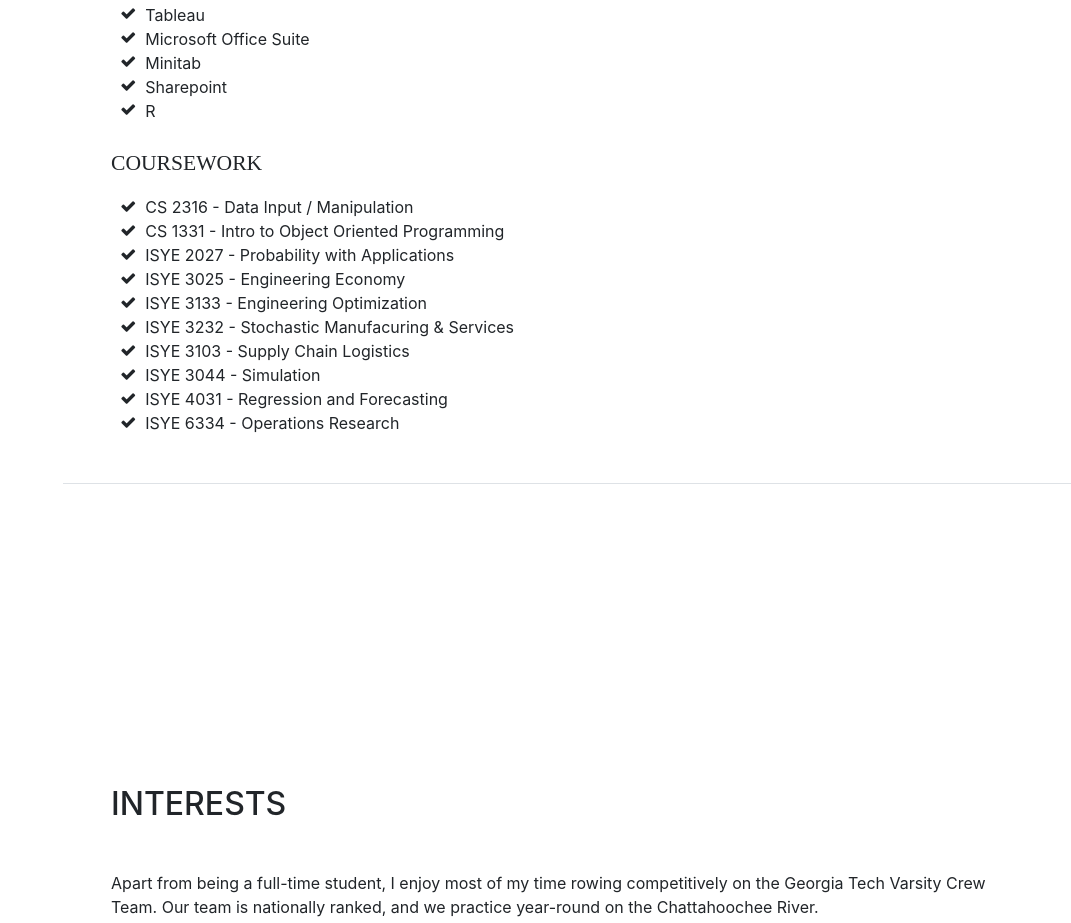
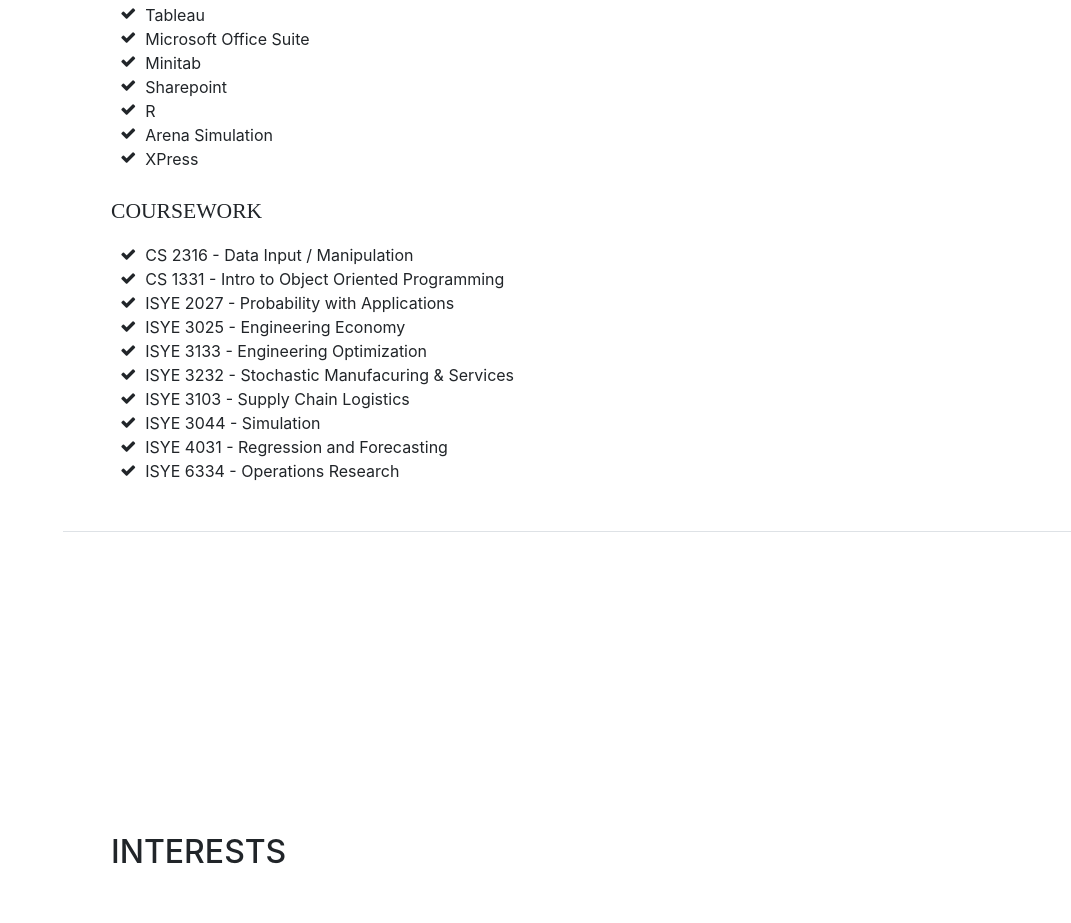
Before and after one commit to alisonsuhm/alisonsuhm.github.io, a website with bundled scripts: page index.html in a window 1280 px wide. Shown: the part 3320-4243 px from the top of the page, without its empty margins (209-1280 px from the left). Built offline with nearby package versions, Linux system fonts and the light colour scheme; a web font is replaced by a local one.

Commit message:
adding software

```diff
--- a/index.html
+++ b/index.html
@@ -246,6 +246,12 @@
             <li>
               <i class="fa-li fa fa-check"></i>
               R</li>
+            <li>
+              <i class="fa-li fa fa-check"></i>
+              Arena Simulation</li>
+            <li>
+              <i class="fa-li fa fa-check"></i>
+              XPress</li>
           </ul>
 		  <br>
           <div class="subheading mb-3">Coursework</div>
```
